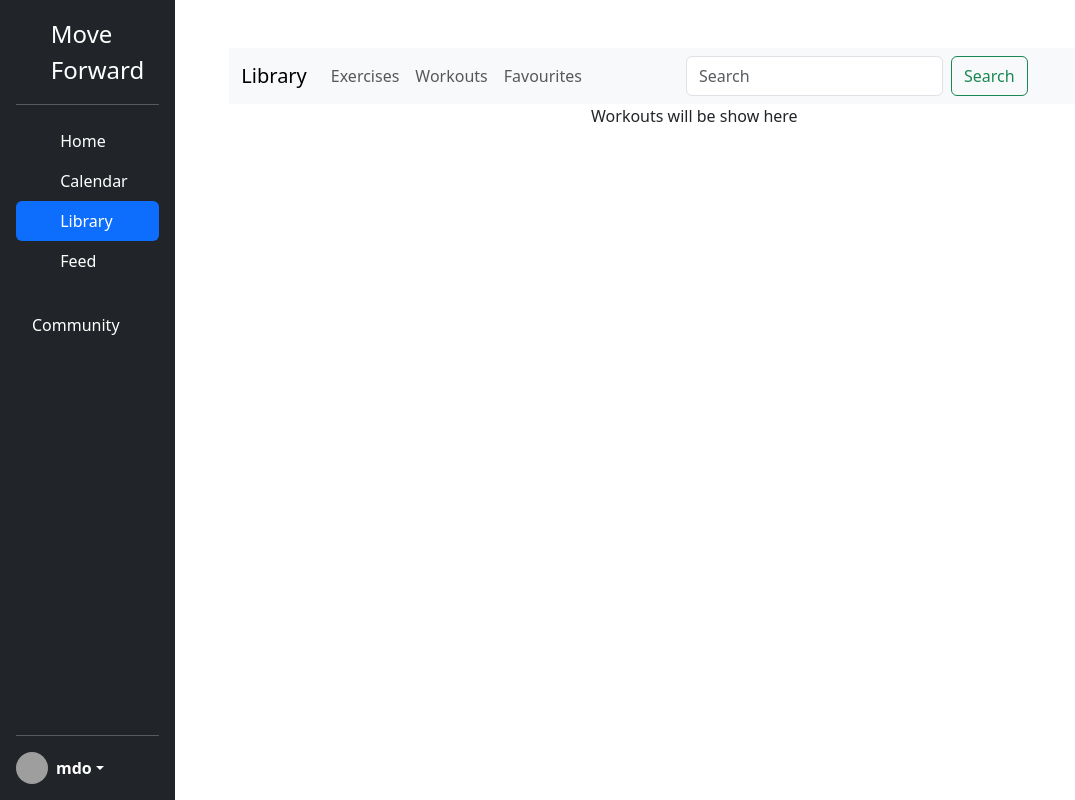
After one commit to jgsloan/FitnessApp, a Flask app: page /library in a window 1280 px wide. The commit adds this page. Shown: the whole page, without its empty margins (0-1075 px from the left). Run offline with Flask 3, Linux system fonts and the light colour scheme; a user stored in the database is signed in; grey boxes are pictures that could not be loaded.

Commit message:
Calendar functionality complete and app route templates created.

```diff
--- a/app.py
+++ b/app.py
@@ -239,6 +239,10 @@ def add():
         except Exception as e:
             print("Error: ", e)
 
+        # close database connection
+        con.close()
+
+        # redirect to the calendar page to reload events
         return redirect("/calendar")
 
     else:
@@ -251,24 +255,77 @@ def deleteWorkout():
 
     if request.method == "POST":
 
-        eventID = request.form.get("eventID")
-        eventTitle = request.form.get("eventTitle")
-        print(eventID)
-        print(eventTitle)
+        # Get id from hidden form in calendar HTML
+        id = request.form.get('workoutID')
 
+        # Connect to database
         try:
             con = sqlite3.connect('moveforward.db')
             cursor = con.cursor()
 
+            # delete event from database using id to identify correct workout to delete
             cursor.execute(
-                "DELETE FROM workouts WHERE eventID = ?", (eventID,)
+                "DELETE FROM workouts WHERE eventID = ?", (id,)
             )
             con.commit()
 
         except sqlite3.Error as error:
             print("Error while connecting to sqlite", error)
 
+
+        # close database connection
+        con.close()
+
+        # redirect to the calendar page
         return redirect("/calendar")
 
     else:
         return redirect("/calendar")
+
+# TODO: make calendar events editable
+@app.route("/editWorkout", methods =["POST"])
+@login_required
+def editWorkout():
+    return redirect("/calendar")
+
+
+@app.route("/library", methods=["GET", "POST"])
+@login_required
+def library():
+    return render_template("library.html")
+
+@app.route("/exercises", methods=["GET", "POST"])
+@login_required
+def exercises():
+    # TODO: Create an exercises library
+    return render_template("exercises.html")
+
+@app.route("/workouts", methods=["GET", "POST"])
+@login_required
+def workouts():
+    # TODO: Create a workouts library
+    return render_template("workouts.html")
+
+@app.route("/favourites", methods=["GET", "POST"])
+@login_required
+def favourites():
+    # TODO: Create a favourites library
+    return render_template("favourites.html")
+
+@app.route("/feed", methods=["GET", "POST"])
+@login_required
+def feed():
+    # TODO: Create a coaches feed
+    return render_template("feed.html")
+
+@app.route("/community", methods=["GET", "POST"])
+@login_required
+def community():
+    # TODO: Create a commmunity center/feed
+    return render_template("community.html")
+
+@app.route("/profile", methods=["GET", "POST"])
+@login_required
+def profile():
+    # TODO: Create a profile screen for adminy things
+    return render_template("profile.html")
--- a/templates/index.html
+++ b/templates/index.html
@@ -1,4 +1,6 @@
 {% extends "layout.html" %}
+
+{% block navbar_class_home %} active {% endblock %}
 
 {% block head %}
 
--- a/templates/layout.html
+++ b/templates/layout.html
@@ -24,32 +24,32 @@
                     <hr>
                     <ul class="nav nav-pills flex-column mb-auto">
                       <li class="nav-item">
-                        <a href="/" class="nav-link active" aria-current="page">
+                        <a href="/" class="nav-link text-white {% block navbar_class_home %}{% endblock %}" aria-current="page">
                           <svg class="bi me-2" width="16" height="16"><use xlink:href="/"/></svg>
                           Home
                         </a>
                       </li>
                       <li>
-                        <a href="/calendar" class="nav-link text-white">
+                        <a href="/calendar" class="nav-link text-white {% block navbar_class_calendar %}{% endblock %}">
                           <svg class="bi me-2" width="16" height="16"><use xlink:href="/calendar"/></svg>
                           Calendar
                         </a>
                       </li>
                       <li>
-                        <a href="#" class="nav-link text-white">
-                          <svg class="bi me-2" width="16" height="16"><use xlink:href="#table"/></svg>
+                        <a href="/library" class="nav-link text-white {% block navbar_class_library %}{% endblock %}">
+                          <svg class="bi me-2" width="16" height="16"><use xlink:href="/library"/></svg>
                           Library
                         </a>
                       </li>
                       <li>
-                        <a href="#" class="nav-link text-white">
-                          <svg class="bi me-2" width="16" height="16"><use xlink:href="#grid"/></svg>
+                        <a href="/feed" class="nav-link text-white {% block navbar_class_feed %}{% endblock %}">
+                          <svg class="bi me-2" width="16" height="16"><use xlink:href="/feed"/></svg>
                           Feed
                         </a>
                       </li>
                       <li>
-                        <a href="#" class="nav-link text-white">
-                          <svg class="bi me-2" width="16" height="16"><use xlink:href="#people-circle"/></svg>
+                        <a href="/community" class="nav-link text-white {% block navbar_class_community %}{% endblock %}">
+                          <svg class="bi me-2" width="16" height="16"><use xlink:href="/community"/></svg>
                           Community
                         </a>
                       </li>
@@ -61,7 +61,7 @@
                         <strong>mdo</strong>
                       </a>
                       <ul class="dropdown-menu dropdown-menu-dark text-small shadow" aria-labelledby="dropdownUser1">
-                        <li><a class="dropdown-item" href="#">Profile</a></li>
+                        <li><a class="dropdown-item" href="/profile">Profile</a></li>
                         <li><hr class="dropdown-divider"></li>
                         <li><a class="dropdown-item" href="/logout">Sign out</a></li>
                     </ul>
--- /dev/null
+++ b/templates/library.html
@@ -0,0 +1,36 @@
+{% extends "layout.html" %}
+
+{% block navbar_class_library %} active {% endblock %}
+
+{% block title %} Library {% endblock %}
+
+{% block main %}
+
+<nav class="navbar navbar-expand-lg bg-body-tertiary">
+    <div class="container-fluid">
+      <a class="navbar-brand">Library</a>
+      <button class="navbar-toggler" type="button" data-bs-toggle="collapse" data-bs-target="#navbarSupportedContent" aria-controls="navbarSupportedContent" aria-expanded="false" aria-label="Toggle navigation">
+        <span class="navbar-toggler-icon"></span>
+      </button>
+      <div class="collapse navbar-collapse" id="navbarSupportedContent">
+        <ul class="navbar-nav me-auto mb-2 mb-lg-0">
+          <li class="nav-item">
+            <a class="nav-link" href="/exercises">Exercises</a>
+          </li>
+          <li class="nav-item">
+            <a class="nav-link" href="/workouts">Workouts</a>
+          </li>
+          <li class="nav-item me-5">
+            <a class="nav-link" href="/favourites">Favourites</a>
+          </li>
+        <form class="d-flex ms-5" role="search">
+          <input class="form-control me-2" type="search" placeholder="Search" aria-label="Search">
+          <button class="btn btn-outline-success" type="submit">Search</button>
+        </form>
+      </div>
+    </div>
+  </nav>
+
+Workouts will be show here
+
+{% endblock %}
```
Also changed, not shown: templates/calendar.html (+17 -12 lines), templates/community.html (added, +24 -0 lines), templates/exercises.html (added, +36 -0 lines), templates/favourites.html (added, +36 -0 lines), templates/feed.html (added, +24 -0 lines), templates/profile.html (added, +22 -0 lines), templates/workouts.html (added, +36 -0 lines), moveforward.db, 2 other files.
